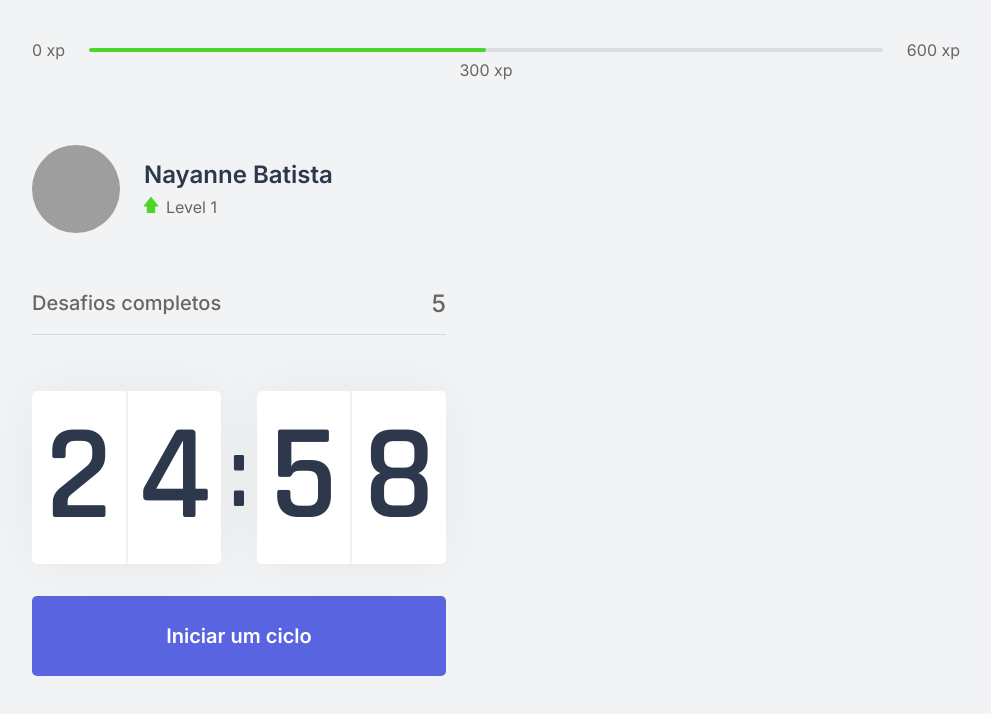
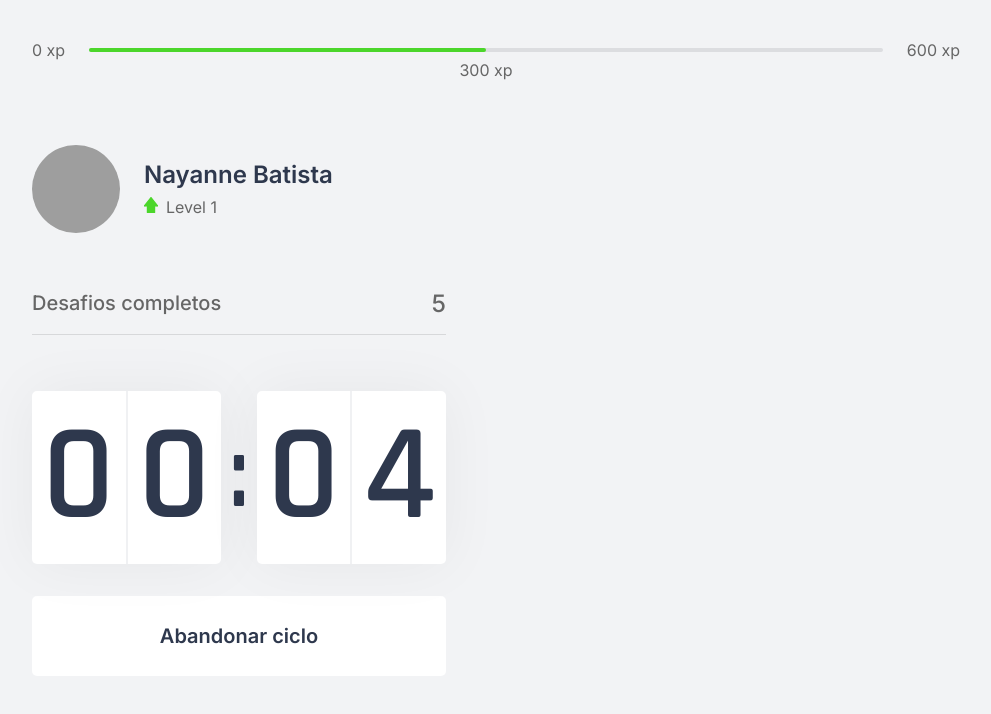
Before and after one commit to NayanneBatista/reactApp_JavaScript, a Next.js app: page / in a window 1280 px wide. Both pictures are taken after a click on the button "Iniciar um ciclo". Shown: the top 714 px of the page, without its empty margins (144-1135 px from the left). Built offline with nearby package versions, Linux system fonts and the light colour scheme; grey boxes are pictures that could not be loaded.

Commit message:
Countdown component finished

```diff
--- a/src/components/Countdown.tsx
+++ b/src/components/Countdown.tsx
@@ -1,9 +1,12 @@
 import { useState, useEffect } from 'react';
 import styles from '../styles/components/Countdown.module.css';
 
+let countdownTimeout: NodeJS.Timeout;
+
 export function Countdown() {
-    const [time, setTime] = useState(1500);
-    const [active, setActive] = useState(false);
+    const [time, setTime] = useState(0.1 * 60);
+    const [isActive, setIsActive] = useState(false);
+    const [hasFinished, setHasFinished] = useState(false);
 
     const minutes = Math.floor(time / 60);
     const seconds = time % 60;
@@ -12,20 +15,29 @@
     const [secondLeft, secondRight] = String(seconds).padStart(2, '0').split('');
 
     function startCountdown() {
-        setActive(true);
+        setIsActive(true);
     }
 
 
+    function resetCountdown() {
+        clearTimeout(countdownTimeout);
+        setIsActive(false);
+        setTime(0.1 * 60);
+    }
+
     useEffect(() => {
-        if(active && time > 0) {
-            setTimeout(() => {
+        if(isActive && time > 0) {
+            countdownTimeout = setTimeout(() => {
                 setTime(time - 1);
             }, 1000)
+        } else if (isActive && time === 0) {
+            setHasFinished(true);
+            setIsActive(false);
         }
-    }, [active, time])
+    }, [isActive, time])
 
     return(
-        <div>
+        <>
             <div className={styles.countdownContainer}>
                 <div>
                     <span>{minuteLeft}</span>
@@ -38,6 +50,24 @@
                 </div>
             </div>
 
+            { hasFinished ? (
+                <button
+                    disabled
+                    className={styles.countdownButton}
+                >
+                    Ciclo encerrado
+                </button>
+            ) : (
+            <>
+                { isActive ? (
+                    <button
+                        type="button"
+                        className={`${styles.countdownButton} ${styles.countdownButtonActive}`}
+                        onClick={resetCountdown}
+                    >
+                        Abandonar ciclo
+                    </button>
+                ) : (
                     <button
                         type="button"
                         className={styles.countdownButton}
@@ -45,6 +75,9 @@
                     >
                         Iniciar um ciclo
                     </button>
-        </div>
+                )}
+            </>
+            ) }
+        </>
     );
 }
--- a/src/styles/components/Countdown.module.css
+++ b/src/styles/components/Countdown.module.css
@@ -58,6 +58,22 @@
     transition: background-color 0.2s;
 }
 
-.countdownButton:hover {
+.countdownButton:not(:disabled):hover {
     background: var(--blue-dark);
 }
+
+.countdownButtonActive {
+    background: var(--white);
+    color: var(--title);
+}
+
+.countdownButtonActive:not(:disabled):hover {
+    background: var(--red);
+    color: var(--white);
+}
+
+.countdownButton:disabled {
+    background: var(--white);
+    color: var(--text);
+    cursor: not-allowed;
+}
```
Lines whose indentation alone changed are shown as unchanged.
